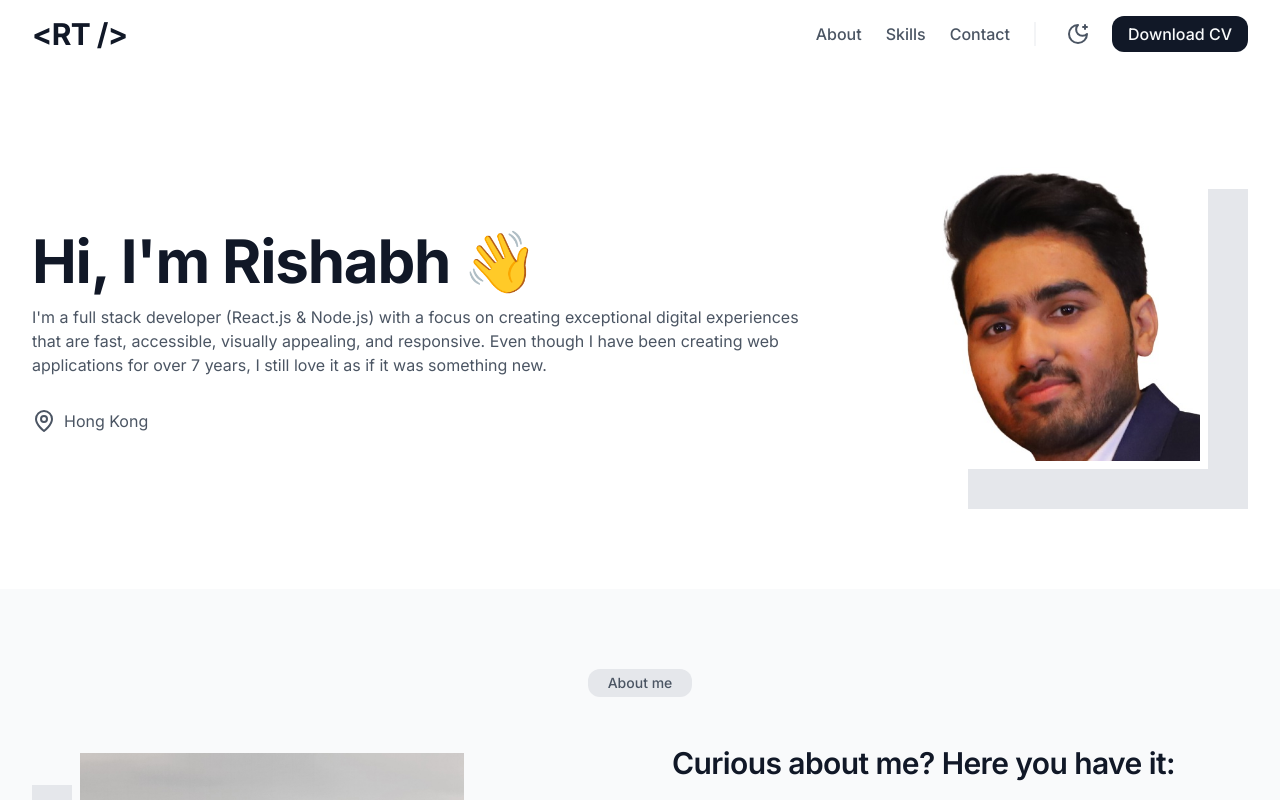
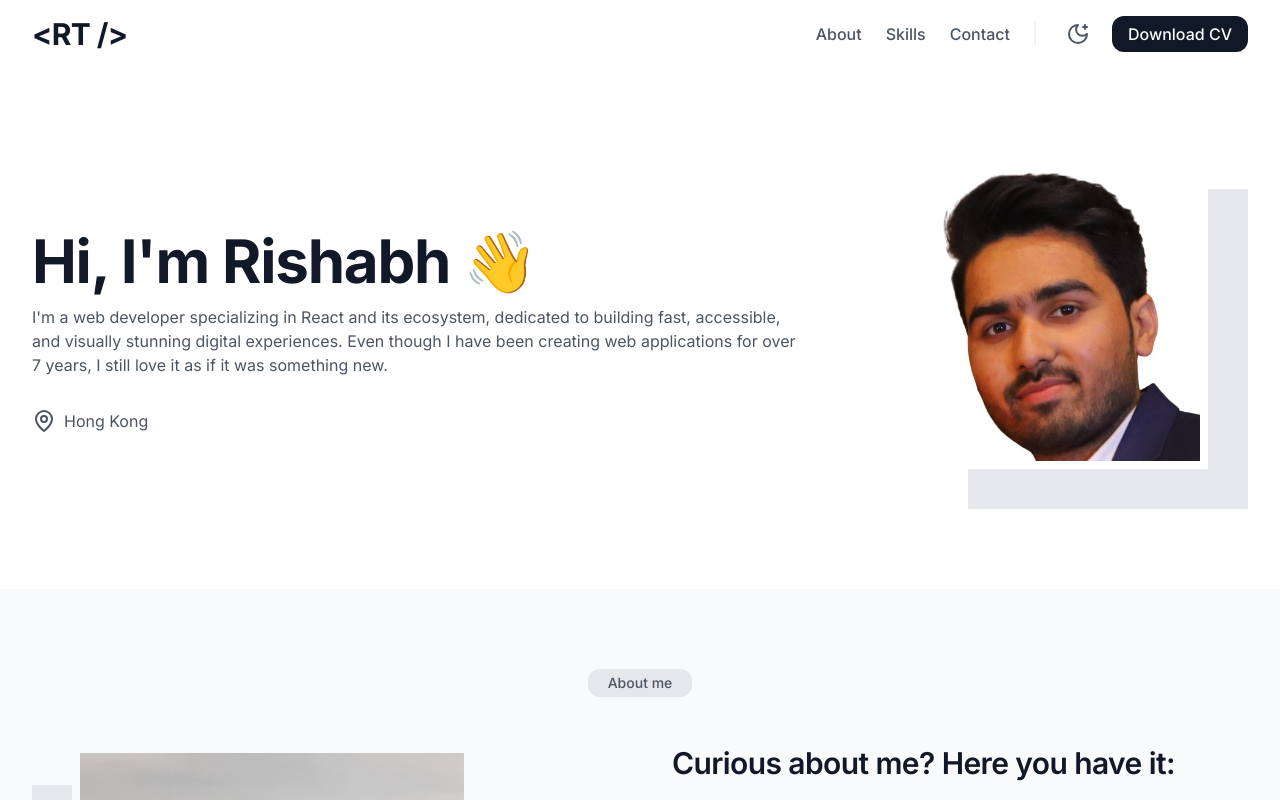
Before and after one commit to RishabhTyagiGit/Portfolio, a Next.js app: page / in a window 1280 px wide. Shown: the top 800 px of the page. Built offline with nearby package versions, Linux system fonts and the light colour scheme.

Commit message:
Change in hero section

```diff
--- a/src/app/layout.tsx
+++ b/src/app/layout.tsx
@@ -9,7 +9,7 @@ import Footer from "@/components/layout/footer";
 
 const inter = Inter({ subsets: ["latin"] });
 
-const title = "Rishabh Tyagi | Full Stack Developer From Hong Kong.";
+const title = "Rishabh Tyagi | Web Developer From Hong Kong.";
 const description =
   "A self-proclaimed designer who specializes in full stack development (React.js & Node.js), from Hong Kong.";
 const url = "https://rishabhtyagi.dev";
--- a/src/components/sections/hero.tsx
+++ b/src/components/sections/hero.tsx
@@ -31,11 +31,11 @@ const HeroSection = () => {
               <span className="inline-block animate-waving-hand">👋</span>
             </Typography>
             <Typography>
-              I&apos;m a full stack developer (React.js & Node.js) with a focus
-              on creating exceptional digital experiences that are fast,
-              accessible, visually appealing, and responsive. Even though I have
-              been creating web applications for over 7 years, I still love it
-              as if it was something new.
+              I&apos;m a web developer specializing in React and its ecosystem,
+              dedicated to building fast, accessible, and visually stunning
+              digital experiences. Even though I have been creating web
+              applications for over 7 years, I still love it as if it was
+              something new.
             </Typography>
           </div>
           <div className="flex flex-col gap-2">
```
